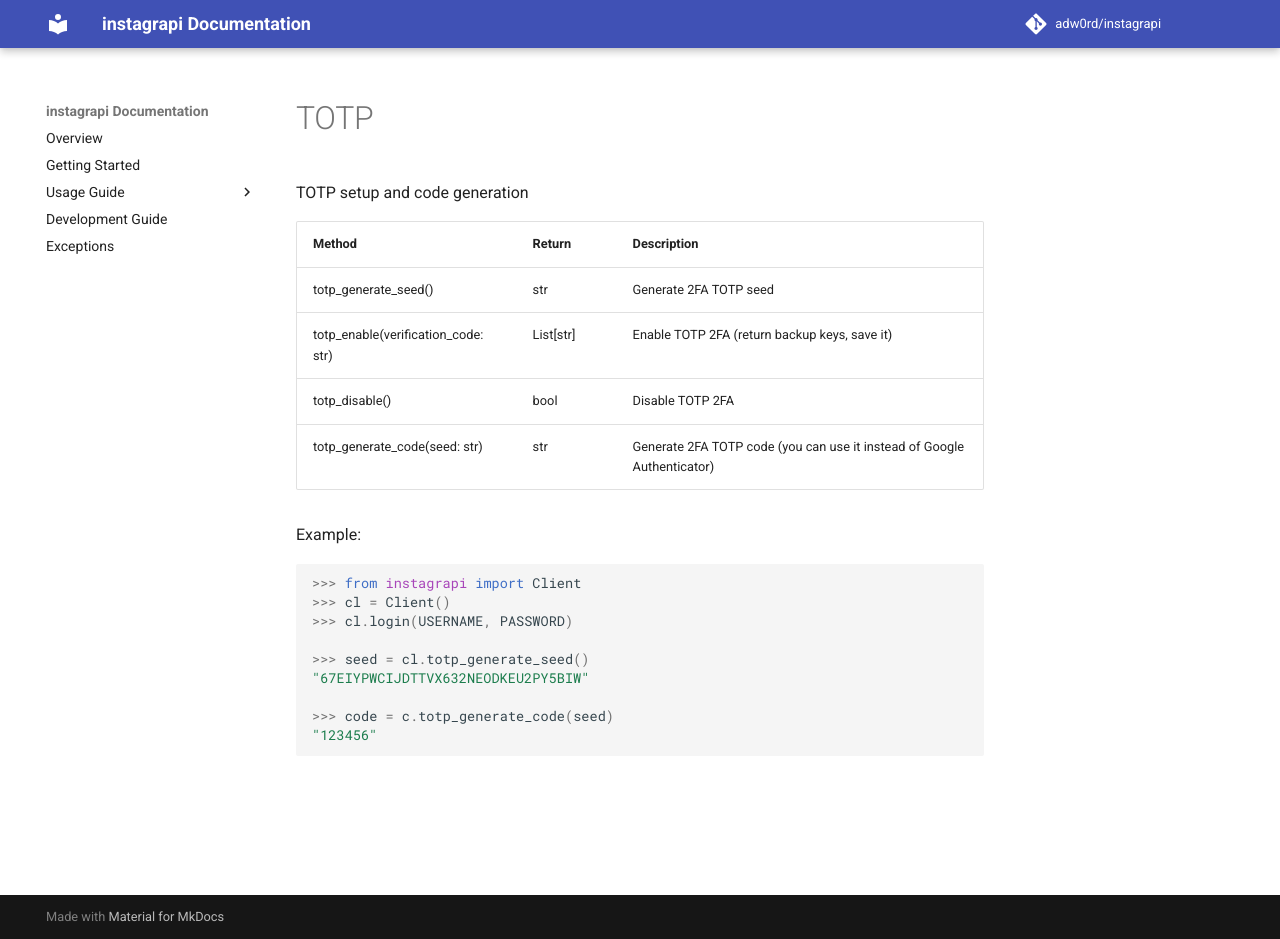
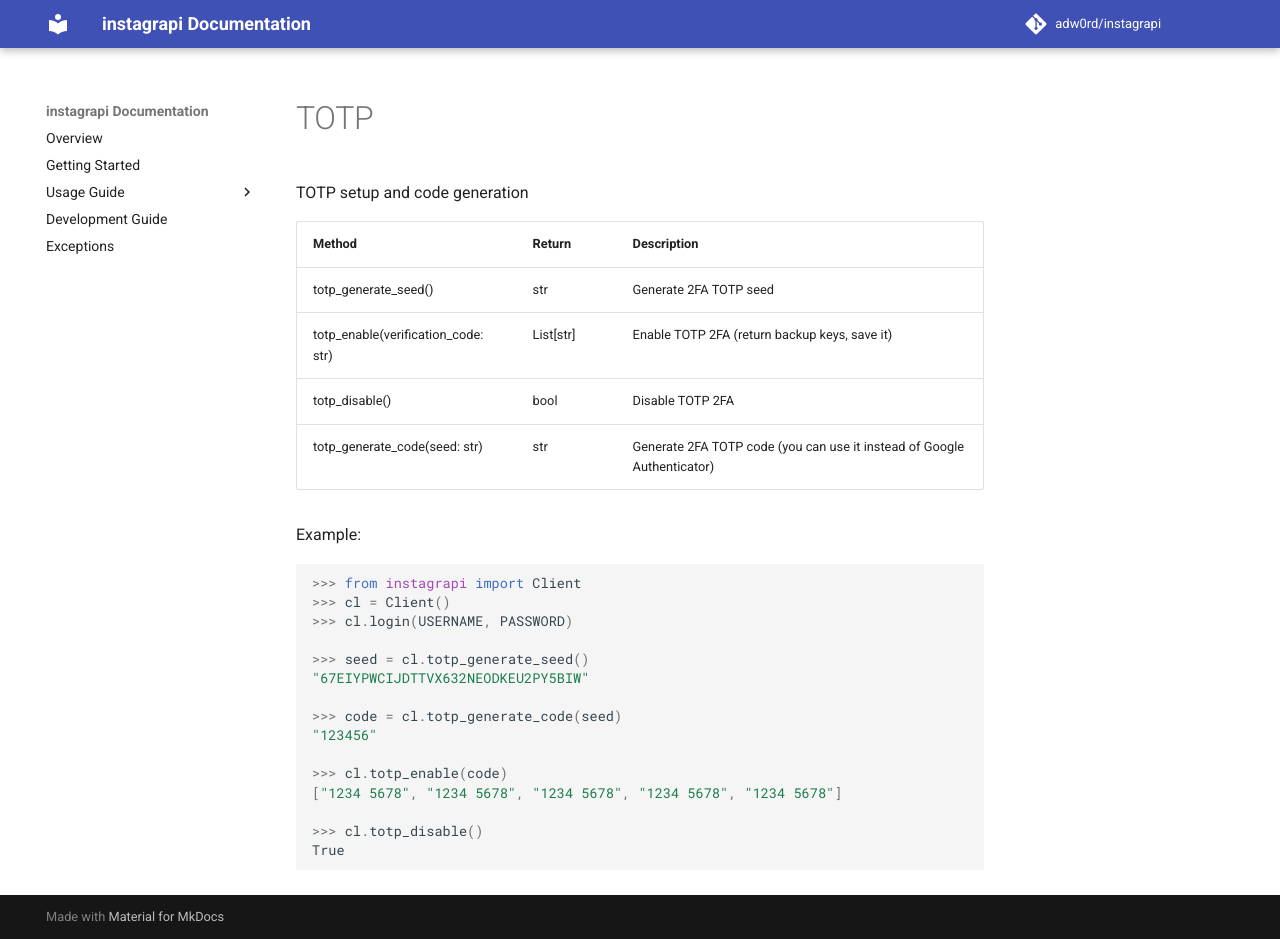
Before and after one commit to subzeroid/instagrapi, an MkDocs documentation site: the page built from docs/usage-guide/totp.md, in a window 1280 px wide and 939 px high. Built offline with MkDocs 1.6.1 and Material for MkDocs 9.7.7, drawn with Linux system fonts in a browser that asks for light colours; comment, search, counter and statistics services are not loaded; the version menu is left out.

Commit message:
Unable to login using 2FA [#276] Additonal examples for TOTP docs

````diff
--- a/docs/usage-guide/totp.md
+++ b/docs/usage-guide/totp.md
@@ -20,6 +20,12 @@
 >>> seed = cl.totp_generate_seed()
 "67EIYPWCIJDTTVX632NEODKEU2PY5BIW"
 
->>> code = c.totp_generate_code(seed)
+>>> code = cl.totp_generate_code(seed)
 "123456"
+
+>>> cl.totp_enable(code)
+["1234 5678", "1234 5678", "1234 5678", "1234 5678", "1234 5678"]
+
+>>> cl.totp_disable()
+True
 ```
````
